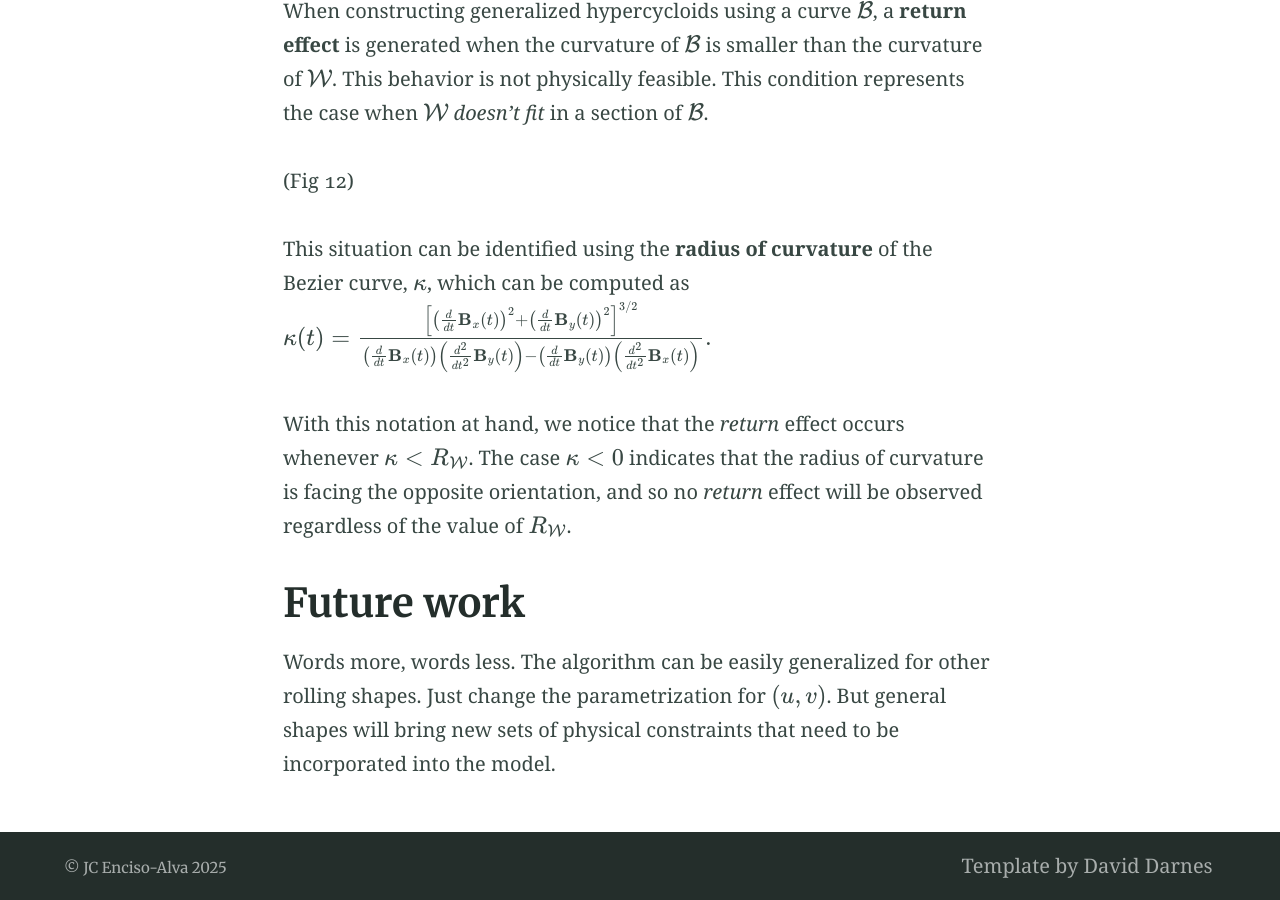
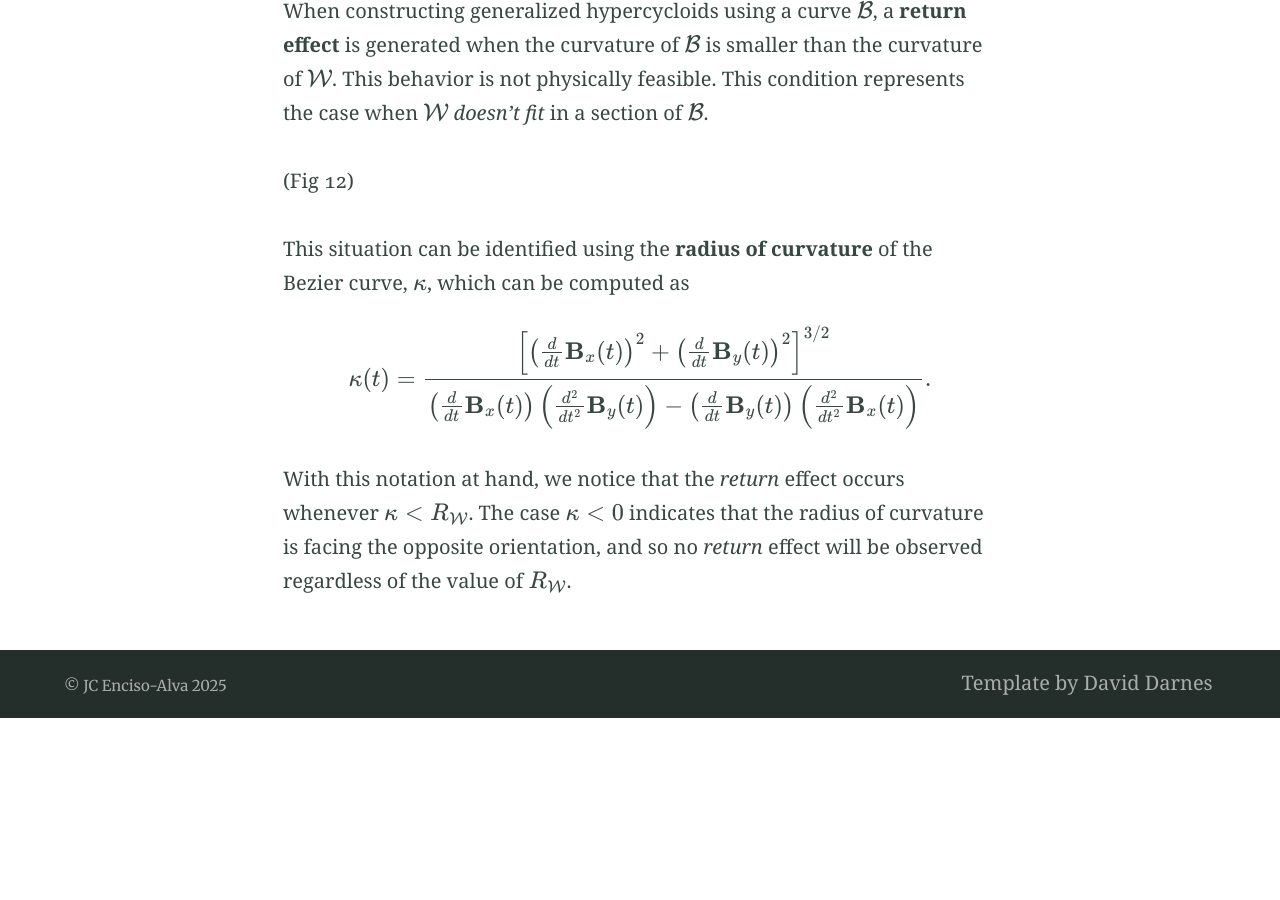
Before and after one commit to EncisoAlva/EncisoAlva.github.io, a Jekyll site: the page built from art.md, in a window 1280 px wide and 900 px high, scrolled down 8506 px. Built offline with Jekyll 4.4.1, drawn with Linux system fonts in a browser that asks for light colours; after the commit the page ends 9224 px from its top, so only the background shows below that.

Commit message:
Update art.md

```diff
--- a/art.md
+++ b/art.md
@@ -145,13 +145,10 @@ When constructing generalized hypercycloids using a curve $\mathcal{B}$, a **ret
 (Fig 12)
 
 This situation can be identified using the **radius of curvature** of the Bezier curve, $\kappa$, which can be computed as
+
 $$
 \kappa(t) = \frac{\left[ \left( \frac{d}{dt} \mathbf{B}_x(t) \right)^2 + \left( \frac{d}{dt} \mathbf{B}_y(t) \right)^2 \right]^{3/2}}{\left( \frac{d}{dt} \mathbf{B}_x(t) \right)\left( \frac{d^2}{dt^2} \mathbf{B}_y(t) \right) - \left( \frac{d}{dt} \mathbf{B}_y(t) \right) \left( \frac{d^2}{dt^2} \mathbf{B}_x(t) \right)}.
 $$
 
 With this notation at hand, we notice that the *return* effect occurs whenever $\kappa < R_\mathcal{W}$.
 The case $\kappa < 0$ indicates that the radius of curvature is facing the opposite orientation, and so no *return* effect will be observed regardless of the value of $R_\mathcal{W}$.
-
-# Future work
-
-Words more, words less. The algorithm can be easily generalized for other rolling shapes. Just change the parametrization for $(u,v)$. But general shapes will bring new sets of physical constraints that need to be incorporated into the model.
```
